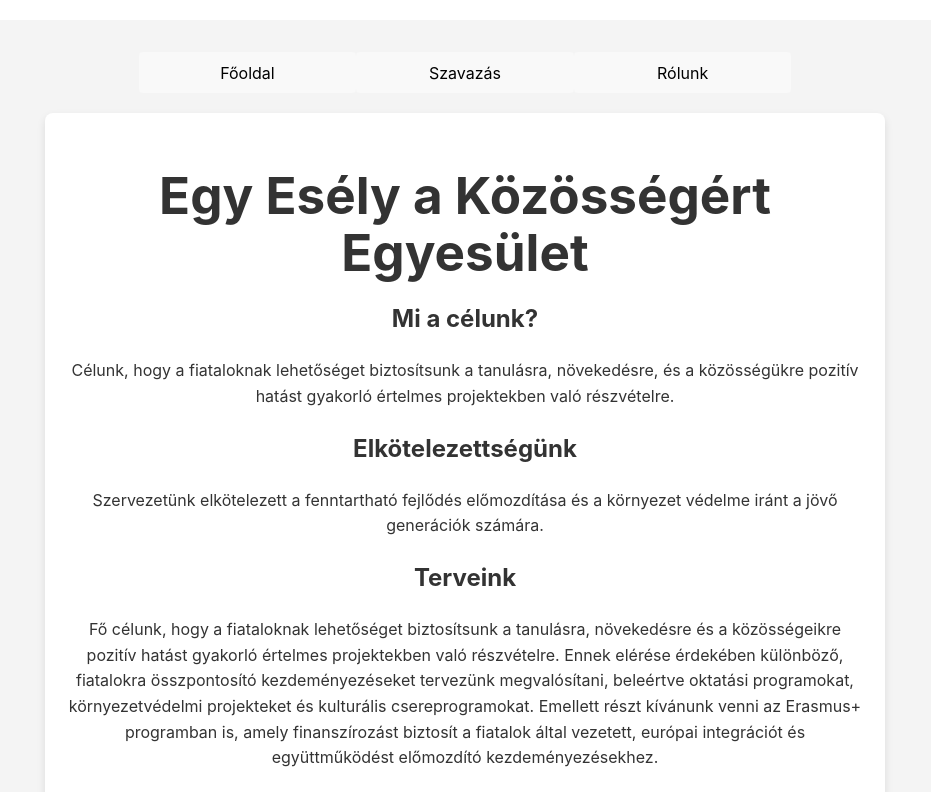
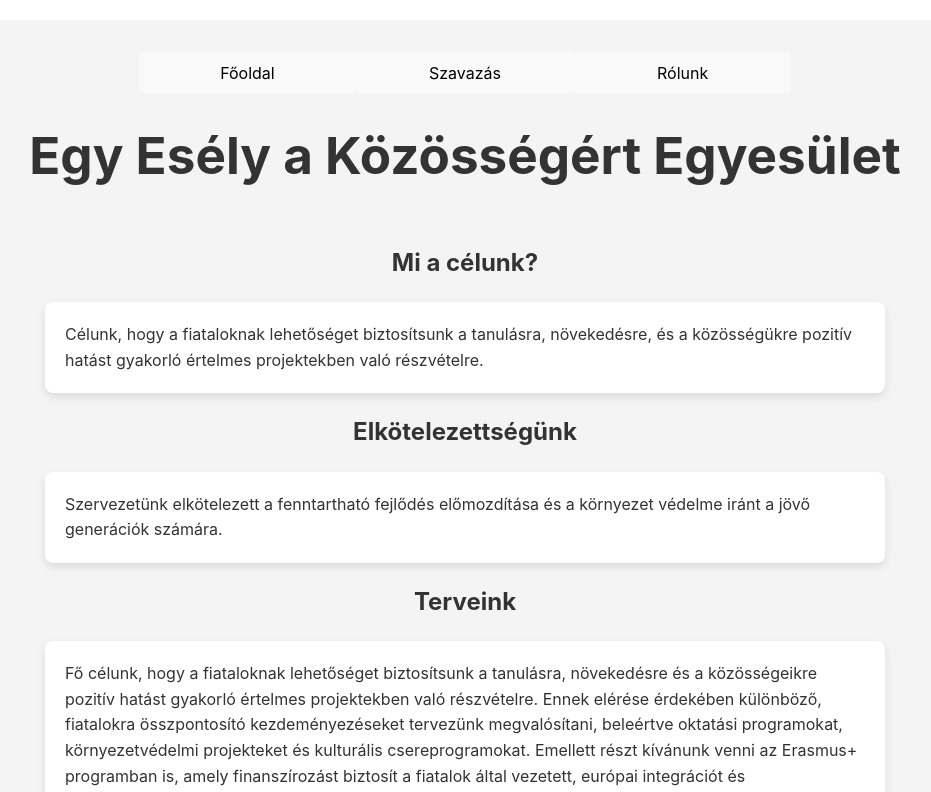
Before and after one commit to tloszkov/szavazok, a React (Vite) app: page /about in a window 1280 px wide. Shown: the top 792 px of the page, without its empty margins (175-1106 px from the left). Built offline with nearby package versions, Linux system fonts and the light colour scheme.

Commit message:
fix - about page modified

```diff
--- a/src/pages/about/about.tsx
+++ b/src/pages/about/about.tsx
@@ -3,10 +3,8 @@ function About() {
 
   return (
     <>
-    <div className="card">
-
        <h1>Egy Esély a Közösségért Egyesület</h1>
-
+    <div className="voting">
     <h2>Mi a célunk?</h2>
     <p>
         Célunk, hogy a fiataloknak lehetőséget biztosítsunk a tanulásra, növekedésre, és a közösségükre pozitív hatást gyakorló értelmes projektekben való részvételre.
```
Also changed, not shown: .million/store.json.
